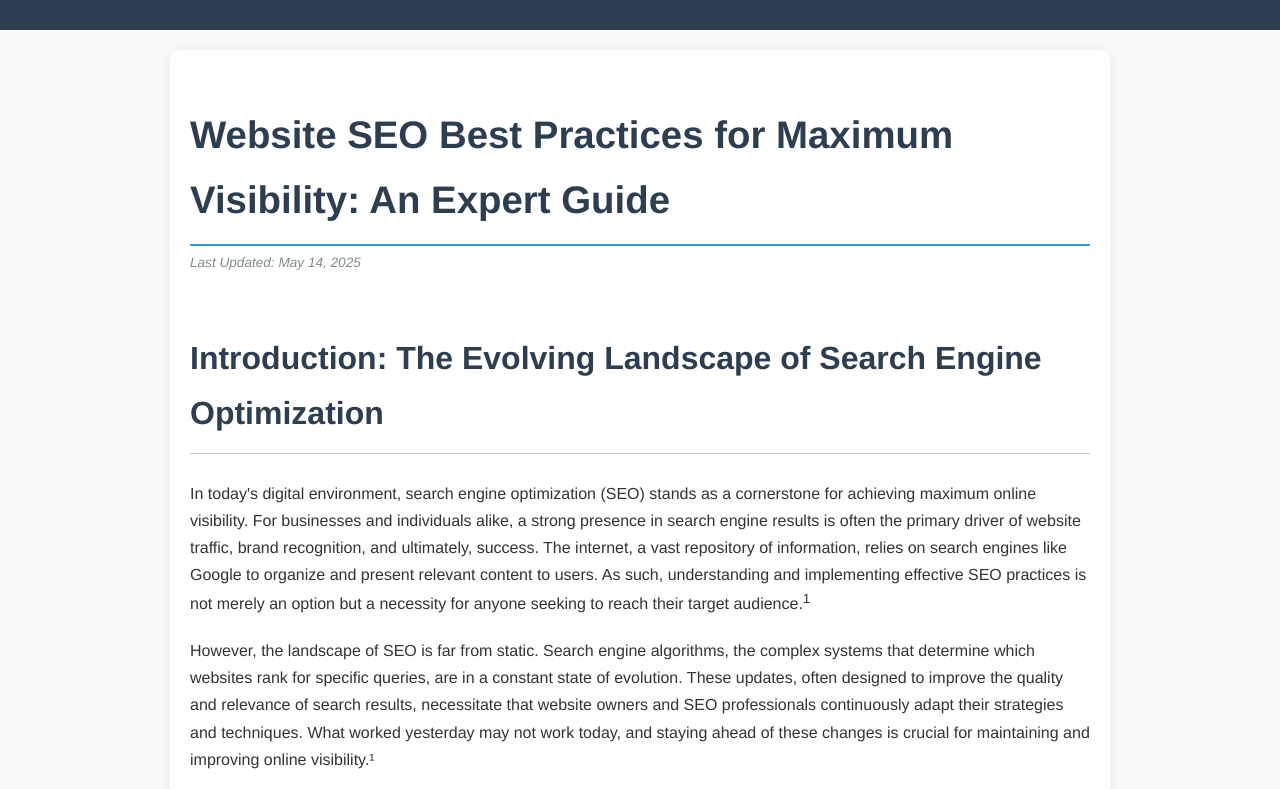
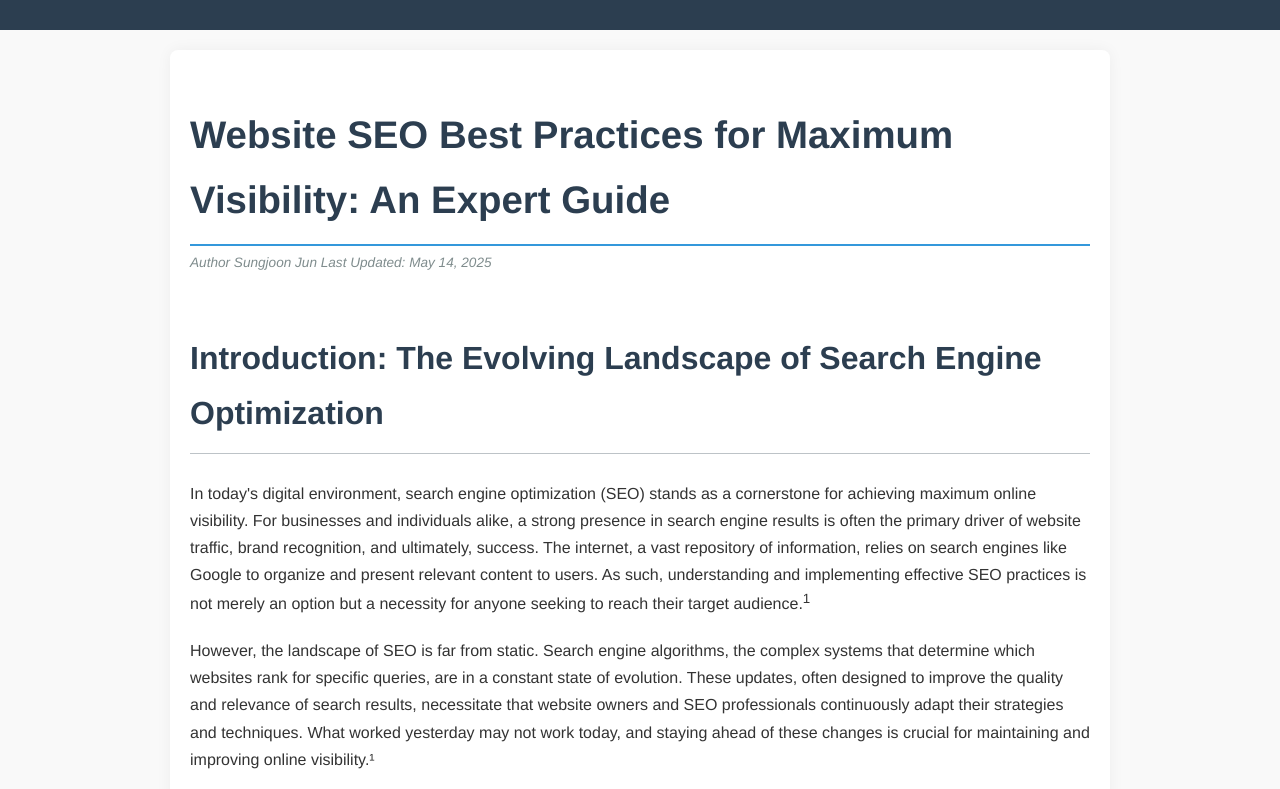
Before and after one commit to Greyson-Jun/SJJHome, a plain HTML site: page resources/SEO/seo-guide.html in a window 1280 px wide. Shown: the top 789 px of the page. Drawn offline with Linux system fonts and the light colour scheme.

Commit message:
Update seo-guide.html

```diff
--- a/resources/SEO/seo-guide.html
+++ b/resources/SEO/seo-guide.html
@@ -48,7 +48,7 @@
     <main>
         <article>
             <h1>Website SEO Best Practices for Maximum Visibility: An Expert Guide</h1>
-            <p class="last-updated"><em>Last Updated: May 14, 2025</em></p>
+            <p class="last-updated"><em>Author Sungjoon Jun Last Updated: May 14, 2025</em></p>
 
             <h2>Introduction: The Evolving Landscape of Search Engine Optimization</h2>
             <p>In today's digital environment, search engine optimization (SEO) stands as a cornerstone for achieving maximum online visibility. For businesses and individuals alike, a strong presence in search engine results is often the primary driver of website traffic, brand recognition, and ultimately, success. The internet, a vast repository of information, relies on search engines like Google to organize and present relevant content to users. As such, understanding and implementing effective SEO practices is not merely an option but a necessity for anyone seeking to reach their target audience.<sup>1</sup></p>
```
